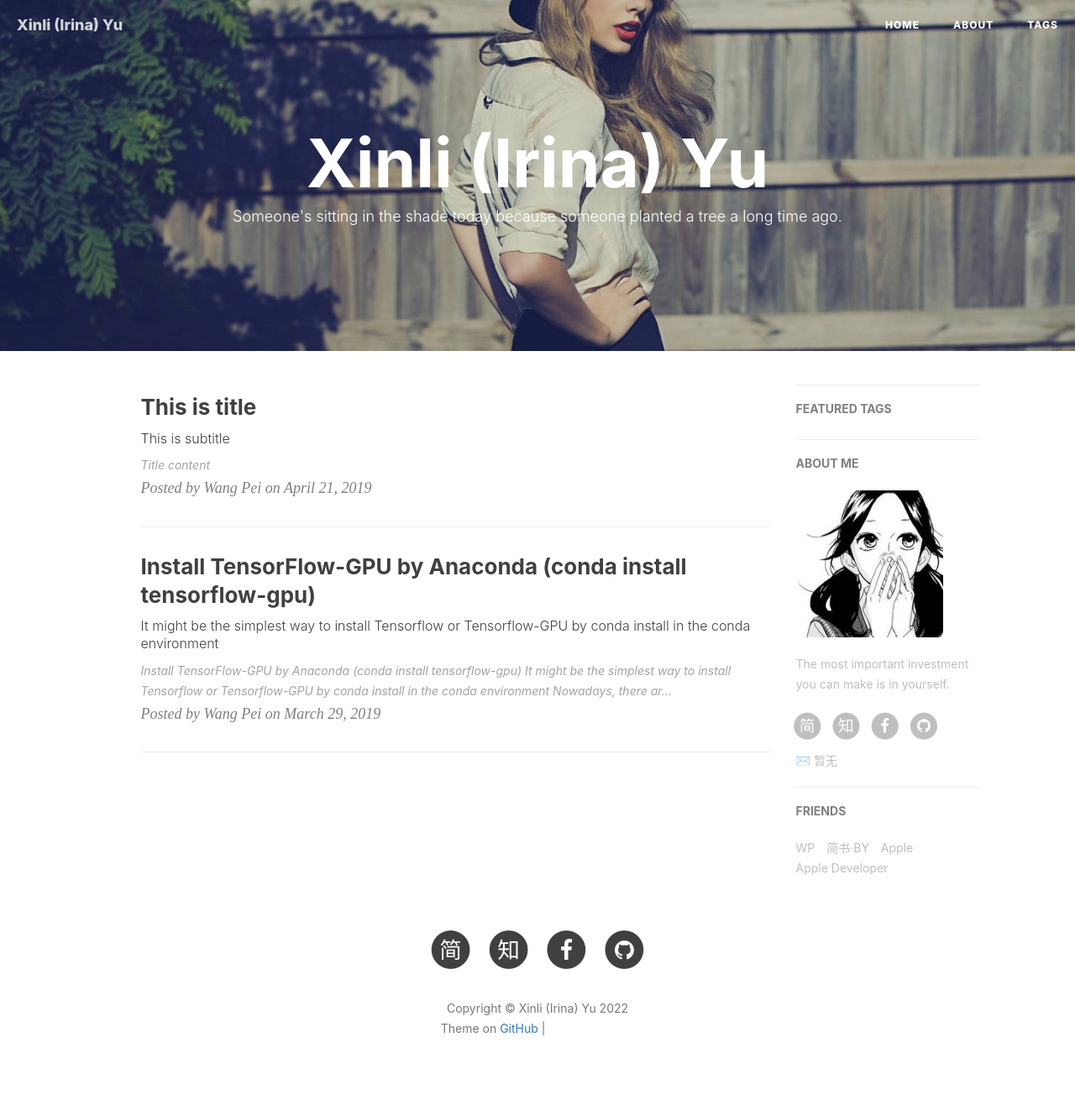
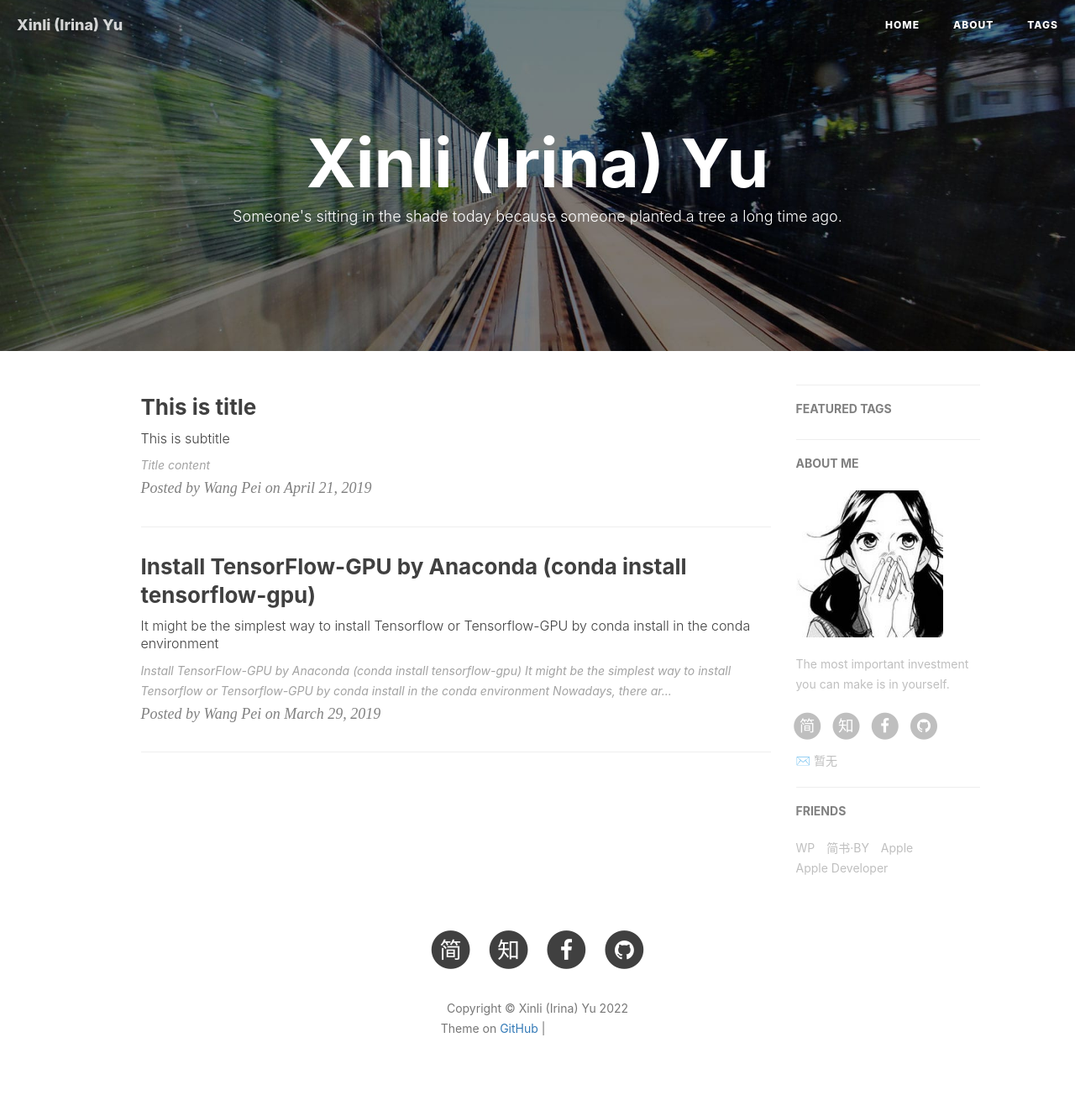
Before and after one commit to irinayu360/irinayu.github.io, a Jekyll site: the page built from index.html, in a window 1280 px wide. Shown: the whole page at 84% size. Built offline with Jekyll 4.4.1, drawn with Linux system fonts in a browser that asks for light colours; nearby versions of some CDN libraries; the list of posts is cut into pages by our own code; comment, search, counter and statistics services are not loaded; grey boxes are pictures that could not be loaded.

Commit message:
Update _config.yml

```diff
--- a/_config.yml
+++ b/_config.yml
@@ -1,7 +1,7 @@
 # Site settings
 title: Xinli (Irina) Yu
 SEOTitle: Xinli (Irina) Yu | Applied Scientist @ Amazon
-header-img: img/post-bg-desk.jpg
+header-img: img/post-bg-2015.jpg
 email: 暂无
 description: "Someone's sitting in the shade today because someone planted a tree a long time ago."
 keyword: "My website"
```
